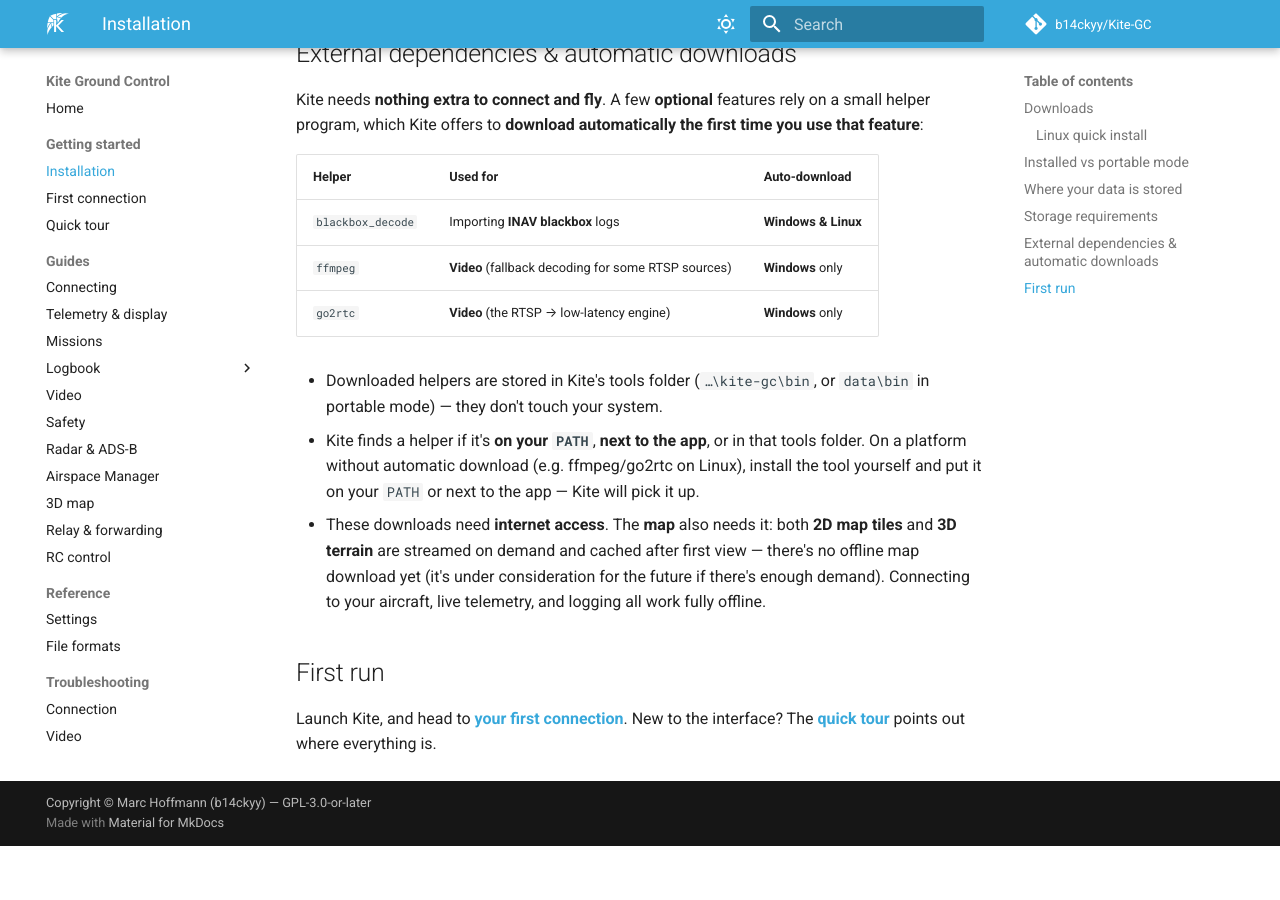
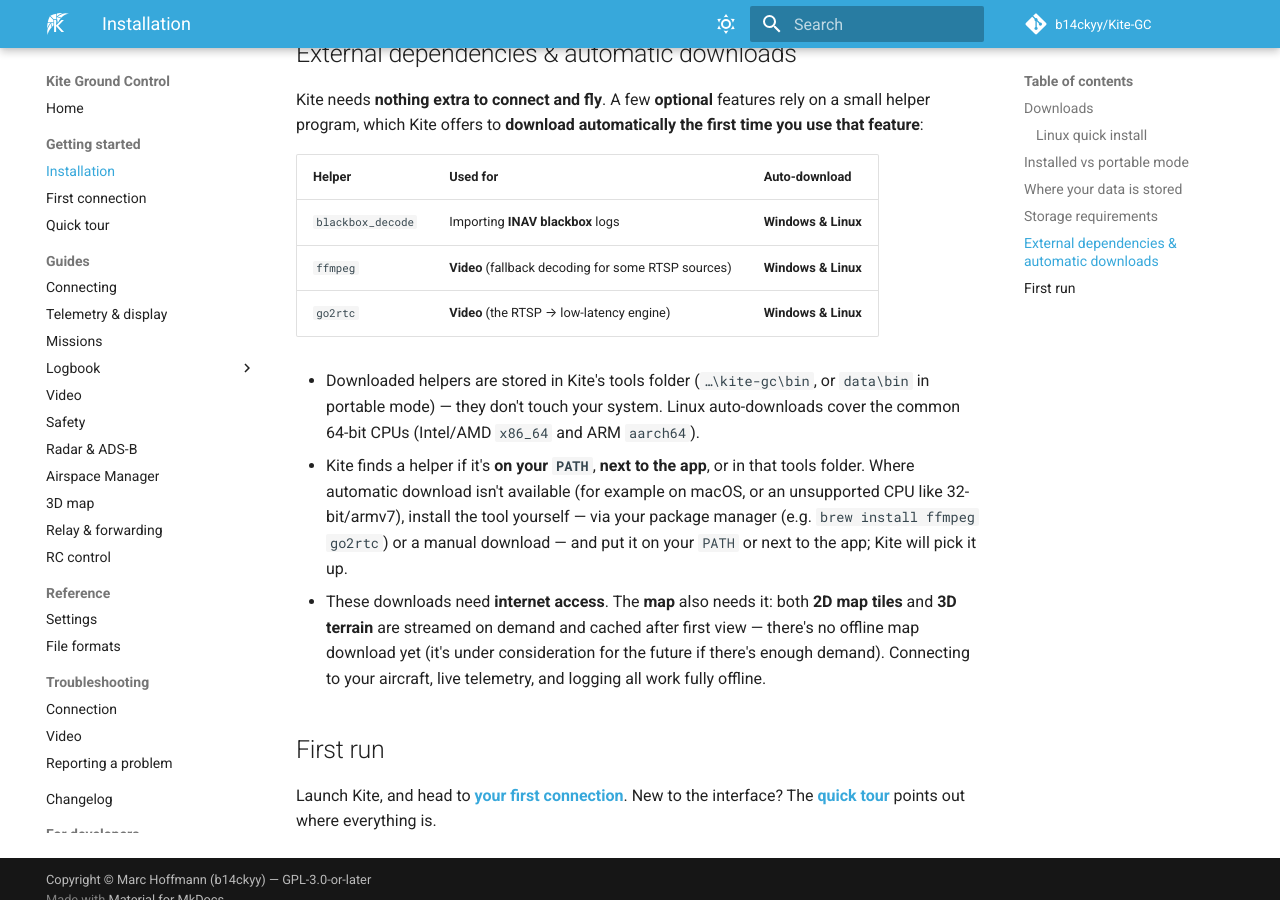
Before and after one commit to b14ckyy/Kite-GC, an MkDocs documentation site: the page built from docs/user/getting-started/installation.md, in a window 1280 px wide and 900 px high, scrolled down 2742 px. Built offline with MkDocs 1.6.1 and Material for MkDocs 9.7.7, drawn with Linux system fonts in a browser that asks for light colours; comment, search, counter and statistics services are not loaded; before the commit the page ends 3588 px from its top, so only the background shows below that.

Commit message:
docs(user): correct ffmpeg/go2rtc auto-download platform list
ffmpeg and go2rtc auto-download on Linux (x86_64 + aarch64) too, not
Windows-only. Fix the External dependencies table and the manual-install
example (macOS / unsupported CPU) to match the shipped behaviour.

Co-Authored-By: Claude Opus 4.8

```diff
--- a/docs/user/getting-started/installation.md
+++ b/docs/user/getting-started/installation.md
@@ -95,14 +95,16 @@ program, which Kite offers to **download automatically the first time you use th
 | Helper | Used for | Auto-download |
 |---|---|---|
 | `blackbox_decode` | Importing **INAV blackbox** logs | **Windows & Linux** |
-| `ffmpeg` | **Video** (fallback decoding for some RTSP sources) | **Windows** only |
-| `go2rtc` | **Video** (the RTSP → low-latency engine) | **Windows** only |
+| `ffmpeg` | **Video** (fallback decoding for some RTSP sources) | **Windows & Linux** |
+| `go2rtc` | **Video** (the RTSP → low-latency engine) | **Windows & Linux** |
 
 - Downloaded helpers are stored in Kite's tools folder (`…\kite-gc\bin`, or `data\bin` in portable
   mode) — they don't touch your system.
-- Kite finds a helper if it's **on your `PATH`**, **next to the app**, or in that tools folder. On a
-  platform without automatic download (e.g. ffmpeg/go2rtc on Linux), install the tool yourself and put
-  it on your `PATH` or next to the app — Kite will pick it up.
+  Linux auto-downloads cover the common 64-bit CPUs (Intel/AMD `x86_64` and ARM `aarch64`).
+- Kite finds a helper if it's **on your `PATH`**, **next to the app**, or in that tools folder. Where
+  automatic download isn't available (for example on macOS, or an unsupported CPU like 32-bit/armv7),
+  install the tool yourself — via your package manager (e.g. `brew install ffmpeg go2rtc`) or a manual
+  download — and put it on your `PATH` or next to the app; Kite will pick it up.
 - These downloads need **internet access**. The **map** also needs it: both **2D map tiles** and
   **3D terrain** are streamed on demand and cached after first view — there's no offline map download
   yet (it's under consideration for the future if there's enough demand). Connecting to your aircraft,
```
